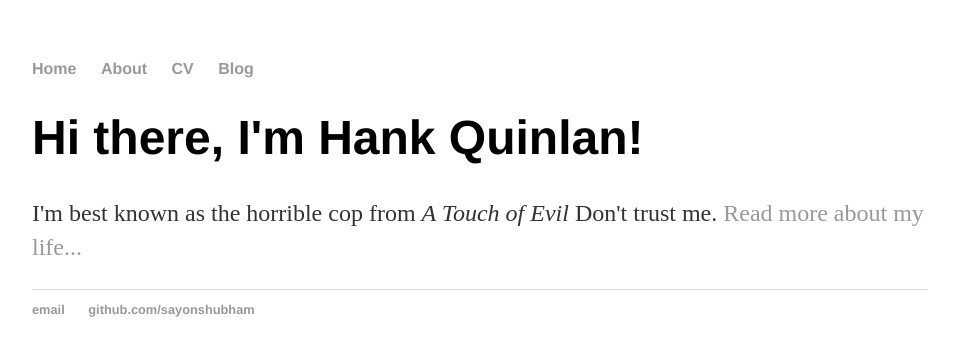
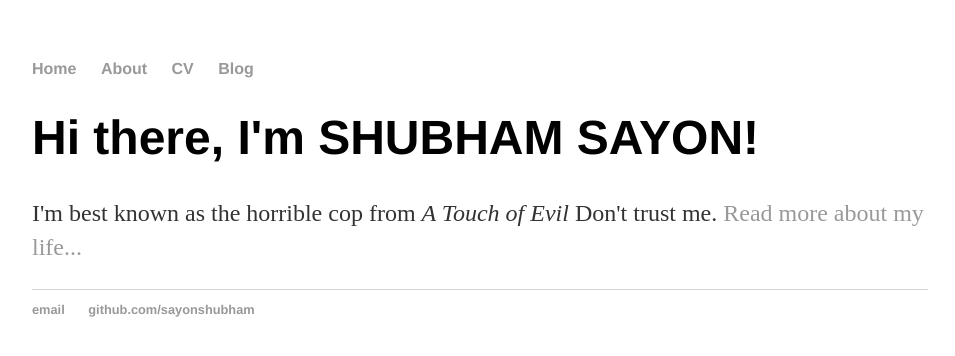
Before and after one commit to sayonshubham/sayonshubham.github.io, a Jekyll site: the page built from index.html, in a window 1280 px wide. Shown: the top 356 px of the page, without its empty margins (160-1115 px from the left). Built offline with Jekyll 4.4.1, drawn with Linux system fonts in a browser that asks for light colours.

Commit message:
Update index.html

```diff
--- a/index.html
+++ b/index.html
@@ -3,6 +3,6 @@ layout: default
 title: Shubham Sayon, Horrible Cop
 ---
 <div class="blurb">
-	<h1>Hi there, I'm Hank Quinlan!</h1>
+	<h1>Hi there, I'm SHUBHAM SAYON!</h1>
 	<p>I'm best known as the horrible cop from <em>A Touch of Evil</em> Don't trust me. <a href="/about">Read more about my life...</a></p>
 </div><!-- /.blurb -->
```
